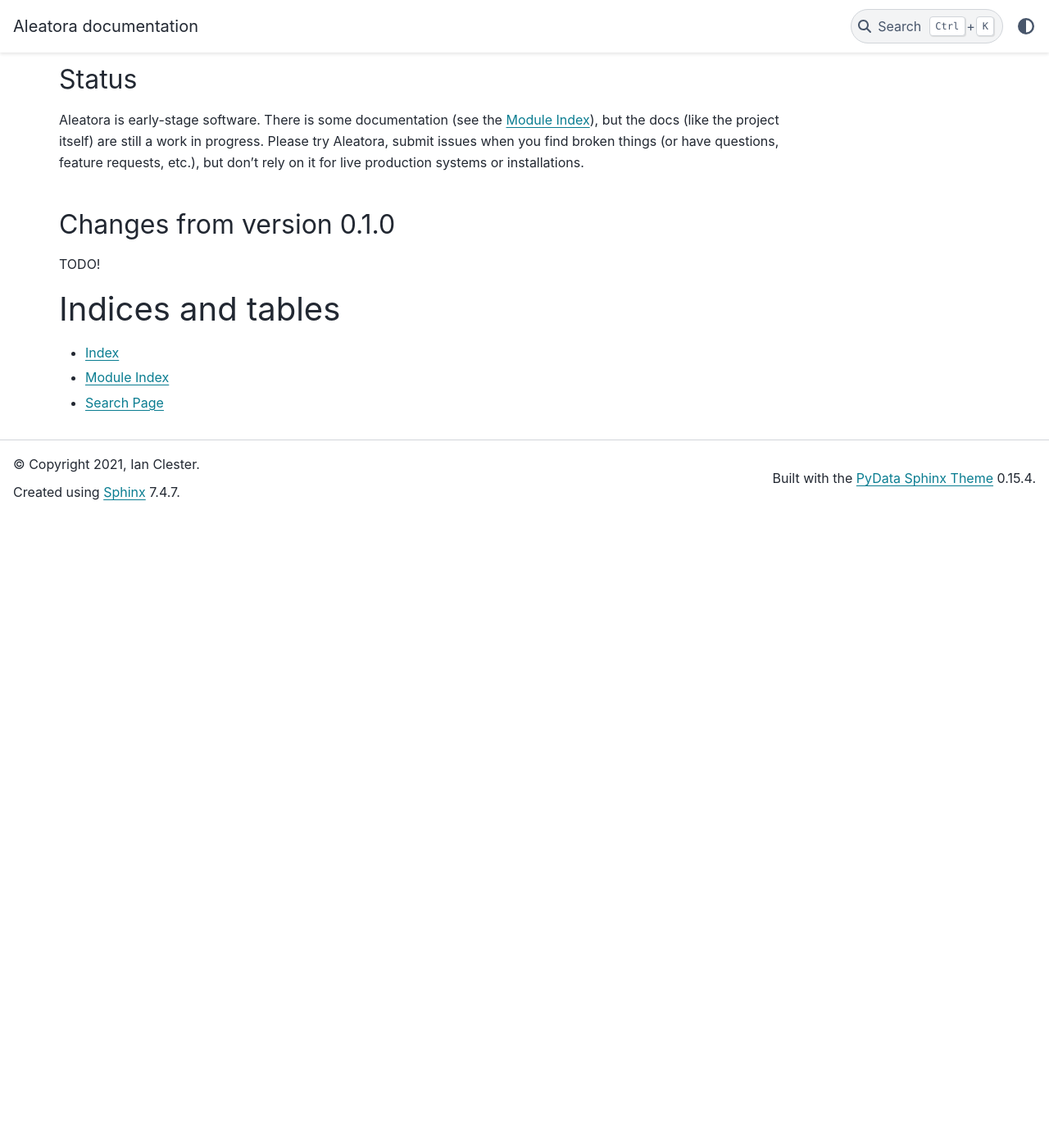
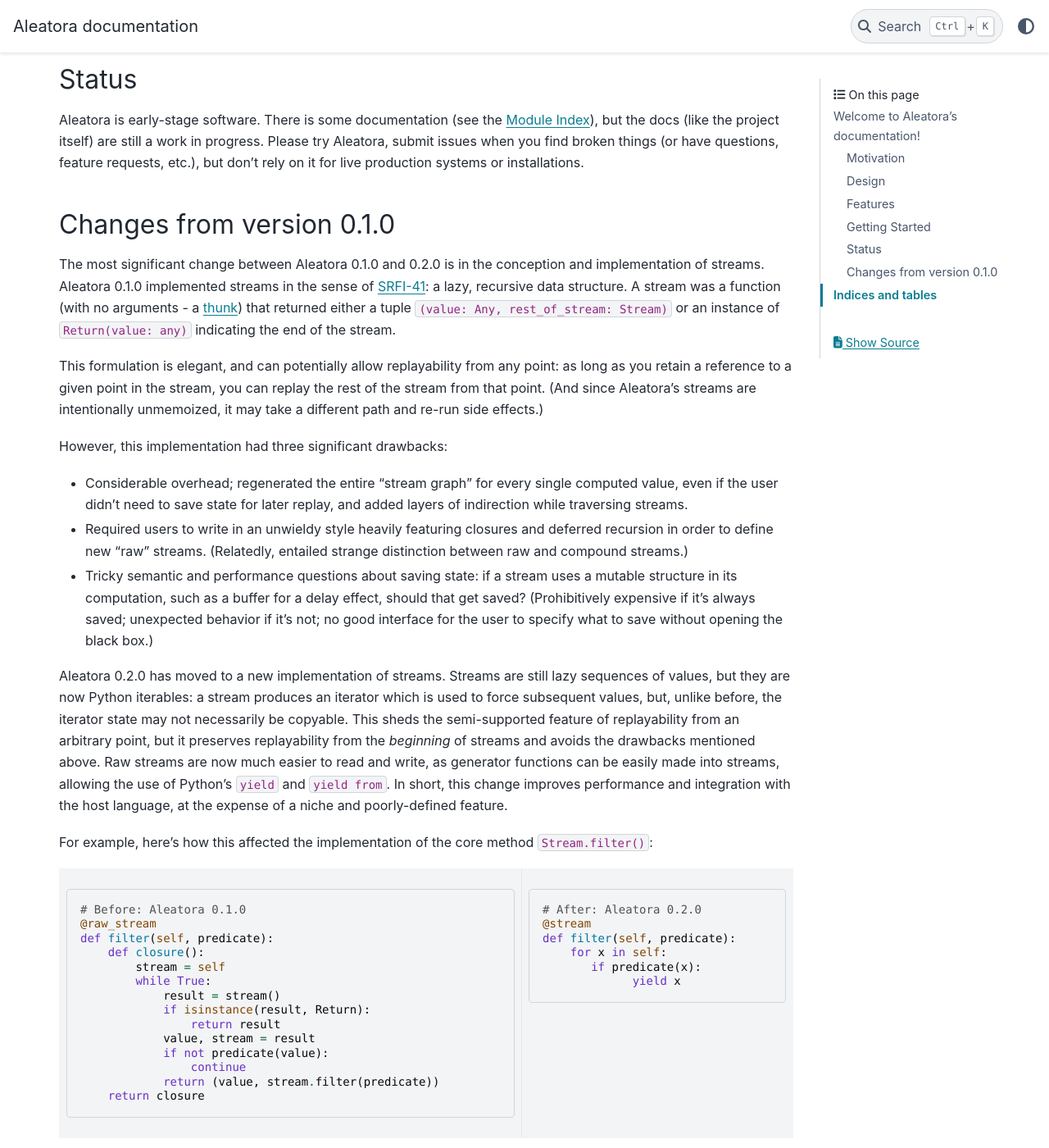
Before and after one commit to ijc8/aleatora, a Sphinx documentation site: the page built from docs/index.rst, in a window 1280 px wide and 1400 px high, scrolled down 2248 px. Shown: the whole window at 82% size. Built offline with Sphinx 7.4.7 and the PyData theme 0.15.4, drawn with Linux system fonts in a browser that asks for light colours; before the commit the page ends 2878 px from its top, so only the background shows below that; some of the changed text lies outside the part shown.

Commit message:
More work on docs.

```diff
--- a/docs/index.rst
+++ b/docs/index.rst
@@ -70,13 +70,13 @@
 
 To ensure installation succeeded and that you can get sound out, try playing a sine tone:
 
->>> import aleatora as alt
->>> alt.play(alt.osc(440))
+>>> from aleatora import *
+>>> play(osc(440))
 
 Tutorial
 ########
 
-TODO!
+**Coming soon!** In the meantime, check out `this quick demo <https://www.youtube.com/watch?v=F2V-n4nsLgM&t=216s>`_ recorded for Audio Mostly '21.
 
 Status
 ------
@@ -86,7 +86,40 @@
 Changes from version 0.1.0
 --------------------------
 
-TODO!
+The most significant change between Aleatora 0.1.0 and 0.2.0 is in the conception and implementation of streams. Aleatora 0.1.0 implemented streams in the sense of `SRFI-41 <https://srfi.schemers.org/srfi-41/srfi-41.html>`_: a lazy, recursive data structure. A stream was a function (with no arguments - a `thunk <https://en.wikipedia.org/wiki/Thunk>`_) that returned either a tuple ``(value: Any, rest_of_stream: Stream)`` or an instance of ``Return(value: any)`` indicating the end of the stream.
+
+This formulation is elegant, and can potentially allow replayability from any point: as long as you retain a reference to a given point in the stream, you can replay the rest of the stream from that point. (And since Aleatora's streams are intentionally unmemoized, it may take a different path and re-run side effects.)
+
+However, this implementation had three significant drawbacks:
+
+- Considerable overhead; regenerated the entire "stream graph" for every single computed value, even if the user didn't need to save state for later replay, and added layers of indirection while traversing streams.
+- Required users to write in an unwieldy style heavily featuring closures and deferred recursion in order to define new "raw" streams. (Relatedly, entailed strange distinction between raw and compound streams.)
+- Tricky semantic and performance questions about saving state: if a stream uses a mutable structure in its computation, such as a buffer for a delay effect, should that get saved? (Prohibitively expensive if it's always saved; unexpected behavior if it's not; no good interface for the user to specify what to save without opening the black box.)
+
+Aleatora 0.2.0 has moved to a new implementation of streams. Streams are still lazy sequences of values, but they are now Python iterables: a stream produces an iterator which is used to force subsequent values, but, unlike before, the iterator state may not necessarily be copyable. This sheds the semi-supported feature of replayability from an arbitrary point, but it preserves replayability from the `beginning` of streams and avoids the drawbacks mentioned above. Raw streams are now much easier to read and write, as generator functions can be easily made into streams, allowing the use of Python's ``yield`` and ``yield from``. In short, this change improves performance and integration with the host language, at the expense of a niche and poorly-defined feature.
+
+For example, here's how this affected the implementation of the core method ``Stream.filter()``:
+
++--------------------------------------------------------+--------------------------------+
+|                                                        |                                |
+|.. code-block::                                         |.. code-block::                 |
+|                                                        |                                |
+|  # Before: Aleatora 0.1.0                              |  # After: Aleatora 0.2.0       |
+|  @raw_stream                                           |  @stream                       |
+|  def filter(self, predicate):                          |  def filter(self, predicate):  |
+|      def closure():                                    |      for x in self:            |
+|          stream = self                                 |         if predicate(x):       |
+|          while True:                                   |               yield x          |
+|              result = stream()                         |                                |
+|              if isinstance(result, Return):            |                                |
+|                  return result                         |                                |
+|              value, stream = result                    |                                |
+|              if not predicate(value):                  |                                |
+|                  continue                              |                                |
+|              return (value, stream.filter(predicate))  |                                |
+|      return closure                                    |                                |
+|                                                        |                                |
++-------------------------+------------------------------+--------------------------------+
 
 Indices and tables
 ==================
```
